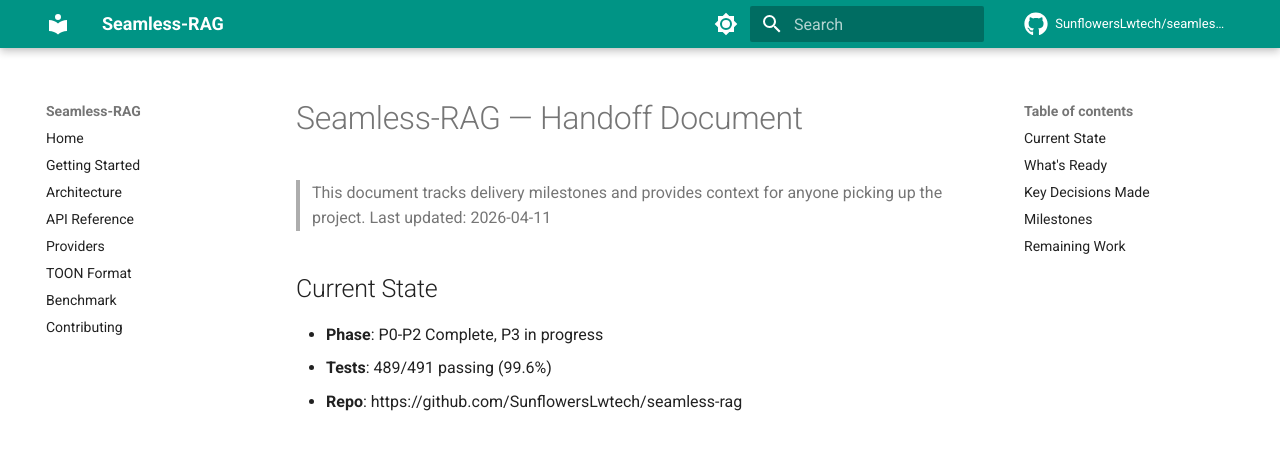
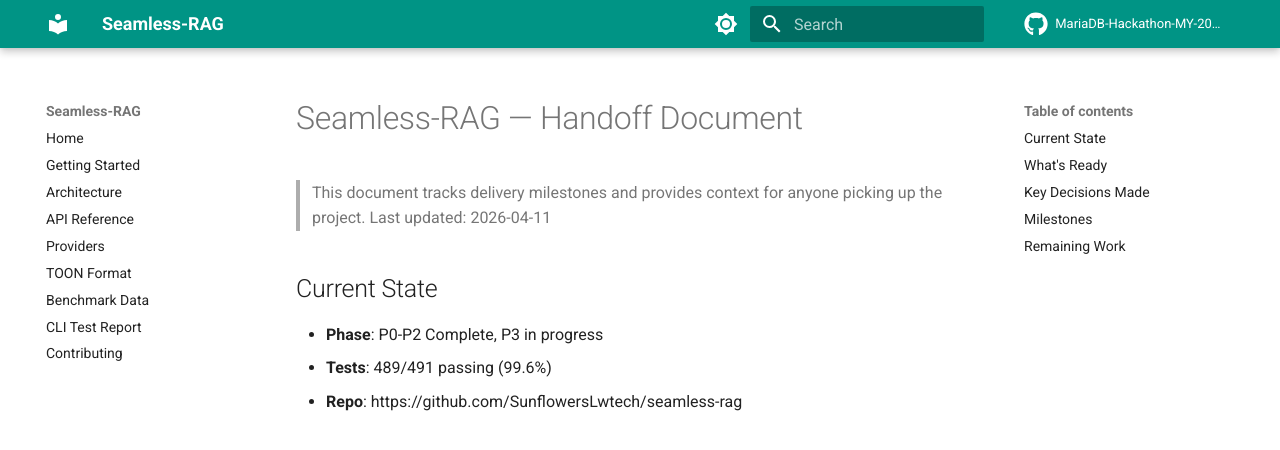
Before and after one commit to MariaDB-Hackathon-MY-2026/seamless-rag, an MkDocs documentation site: the page built from docs/internal/HANDOFF.md, in a window 1280 px wide. Shown: the top 450 px of the page. Built offline with MkDocs 1.6.1 and Material for MkDocs 9.7.7, drawn with Linux system fonts in a browser that asks for light colours; comment, search, counter and statistics services are not loaded.

Commit message:
chore: polish structure for hackathon submission
- Move HANDOFF.md + SPECIFICATION.md to docs/internal/
- Add CLI_TEST_REPORT to mkdocs nav
- Point mkdocs repo_url to official hackathon repo
- Gitignore site/ (mkdocs build output) and local settings

```diff
--- a/mkdocs.yml
+++ b/mkdocs.yml
@@ -1,7 +1,7 @@
 site_name: Seamless-RAG
 site_description: TOON-Native Auto-Embedding & RAG Toolkit for MariaDB
-repo_url: https://github.com/SunflowersLwtech/seamless-rag
-repo_name: SunflowersLwtech/seamless-rag
+repo_url: https://github.com/MariaDB-Hackathon-MY-2026/seamless-rag
+repo_name: MariaDB-Hackathon-MY-2026/seamless-rag
 
 theme:
   name: material
@@ -42,5 +42,6 @@
   - API Reference: api-reference.md
   - Providers: providers.md
   - TOON Format: toon-format.md
-  - Benchmark: BENCHMARK_REAL_DATA.md
+  - Benchmark Data: BENCHMARK_REAL_DATA.md
+  - CLI Test Report: CLI_TEST_REPORT.md
   - Contributing: contributing.md
```
Also changed, not shown: docs/internal/HANDOFF.md (renamed from docs/HANDOFF.md), docs/internal/SPECIFICATION.md (renamed from docs/SPECIFICATION.md), 1 other file.
